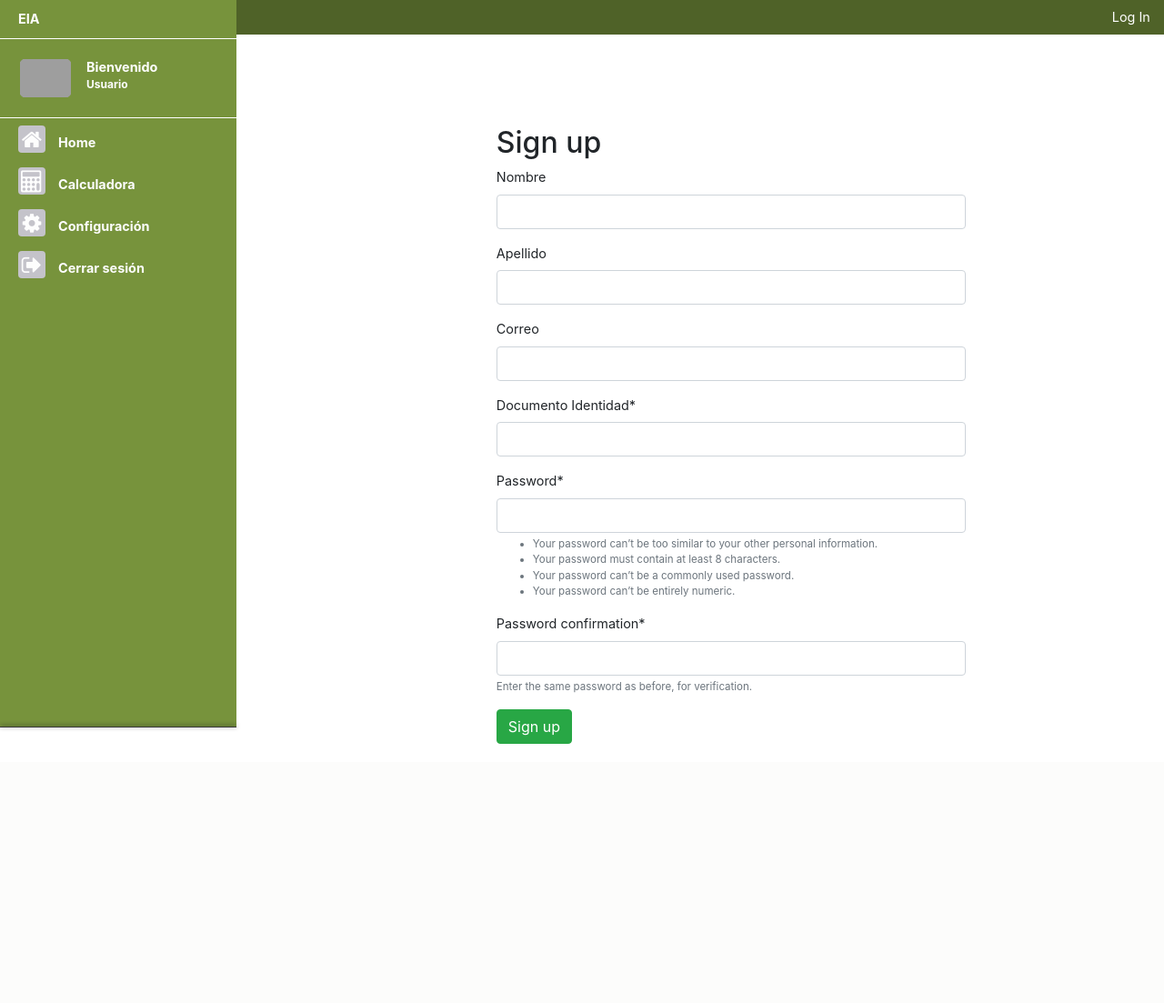
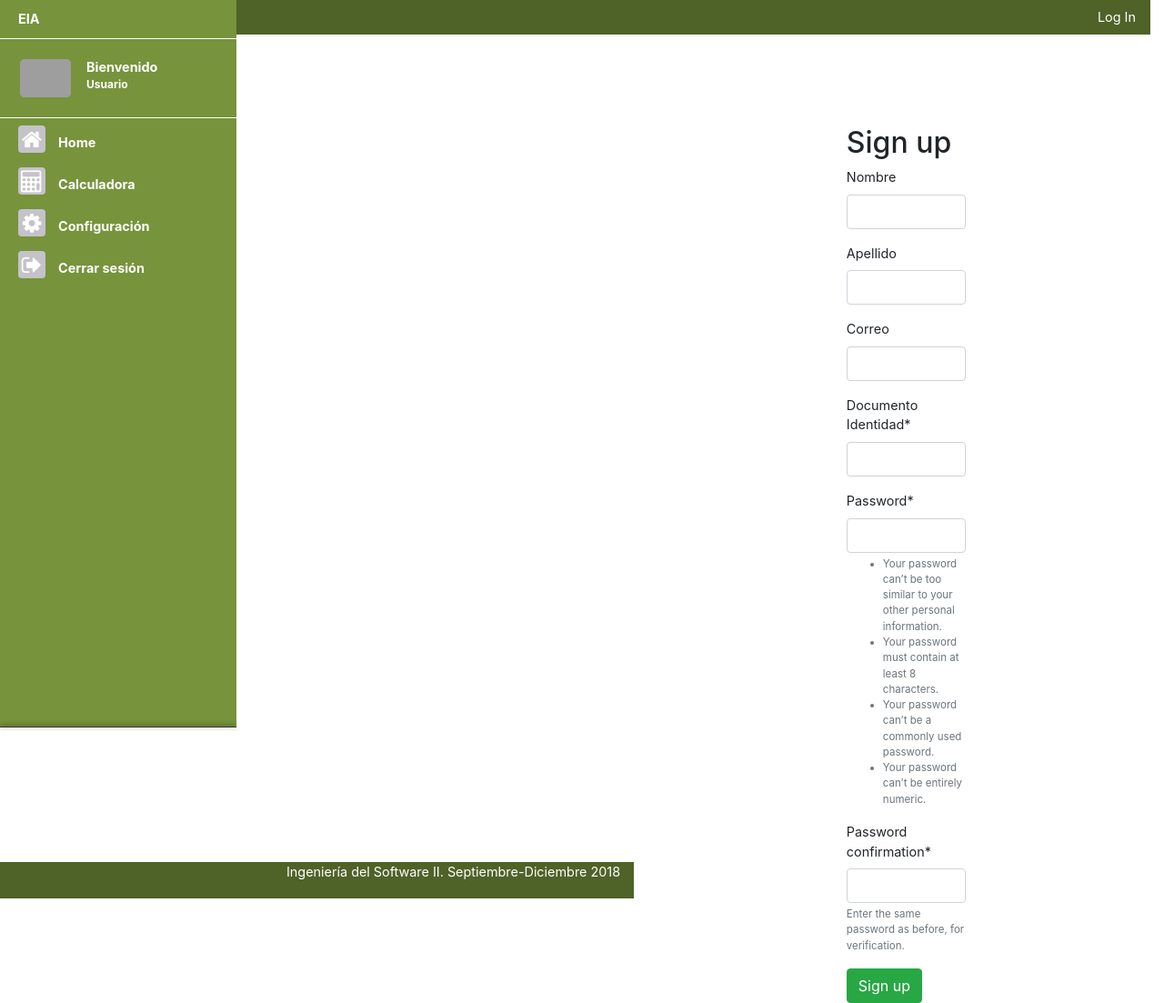
Before and after one commit to vanessaperez/EIA-EP4793, a Django app: page /users/signup/ in a window 1280 px wide. Shown: the whole page at 91% size. Before the commit the page ends 818 px from the top, so only its background shows below. Run offline with Django 3.2, Linux system fonts and the light colour scheme; some libraries are stand-ins or nearby versions; grey boxes are pictures that could not be loaded.

Commit message:
Se modifico custom.css

```diff
--- a/static/css/custom.css
+++ b/static/css/custom.css
@@ -552,10 +552,10 @@ a, a:hover{
 .navbar {
 
     background-color: #4f6228;
-    margin-left: 10em;
-    margin-right: -1.1em;
+
 }
 }
 .login{
   margin-top: 100px;
+  padding-left: 400px;
 }
```
